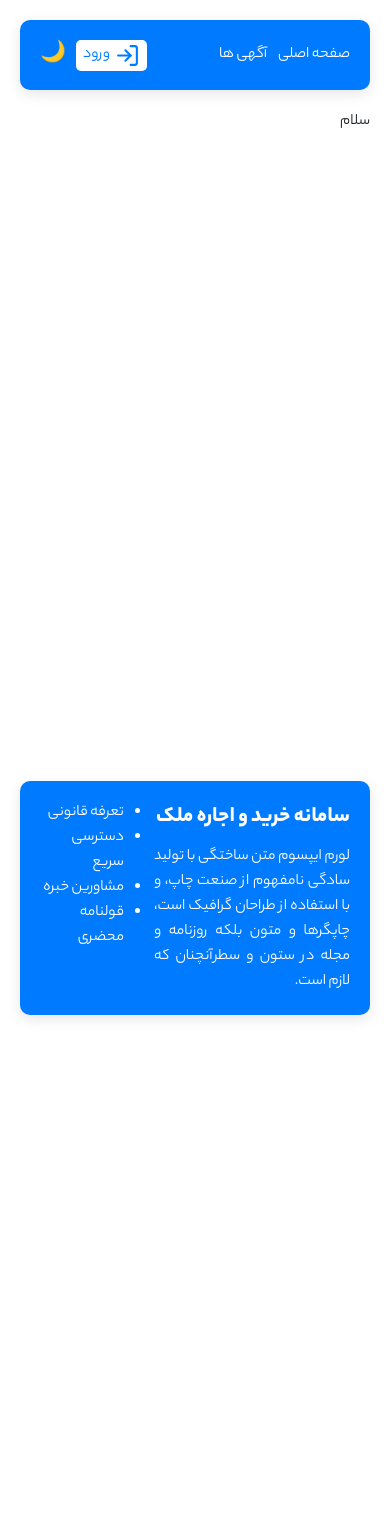
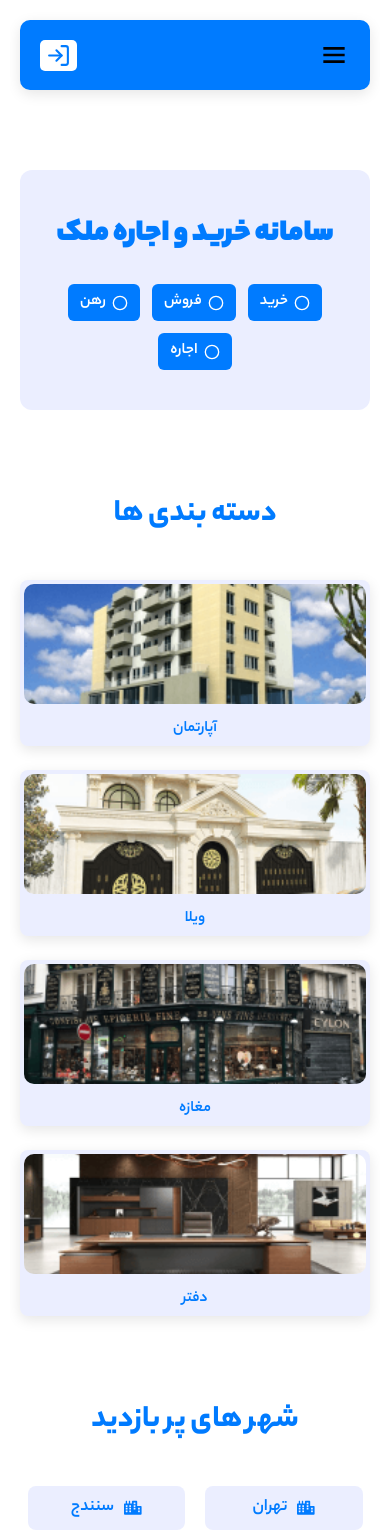
Before and after one commit to YasinDevCo/YasRealState, a Next.js app: page / in a window 390 px wide. Shown: the top 1532 px of the page. Before the commit the page ends 1035 px from the top, so only its background shows below. Built offline with nearby package versions, Linux system fonts and the light colour scheme; no server answers.

Commit message:
add home page

```diff
--- a/src/app/globals.css
+++ b/src/app/globals.css
@@ -42,6 +42,8 @@
   margin: 0;
   font-weight: 200;
   transition: background-color 0.3s ease, color 0.3s ease;
+  list-style: none;
+
 }
 
 html,
--- a/src/app/page.js
+++ b/src/app/page.js
@@ -1,6 +1,7 @@
+import HomePage from "@/template/HomePage";
 
 export default function Home() {
   return (
-   <>سلام</>
+   <><HomePage/></>
   )
 }
--- a/src/components/layouts/Header.js
+++ b/src/components/layouts/Header.js
@@ -6,11 +6,16 @@ import { FaUserAlt } from "react-icons/fa";
 import styles from "../layouts/Header.module.css";
 import ThemeToggle from "@/template/ThemeToggle";
 import { useSession } from "next-auth/react";
+import { BiCloset, BiMenu } from "react-icons/bi";
+import { CgClose } from "react-icons/cg";
+import { useEffect, useState } from "react";
 
 function Header() {
   const { data: session, status } = useSession();
+  const [btnToggle, setBtnToggle] = useState(false)
 
   return (
+    <>
       <header className={styles.header}>
         <div>
           <ul>
@@ -22,25 +27,49 @@ function Header() {
             </li>
           </ul>
         </div>
+        <button className={styles.btnMenu} onClick={() => setBtnToggle(true)}><BiMenu size={32} /></button>
+
 
         {status === "authenticated" ? (
           <div className={styles.login}>
             <Link href="/dashboard">
               <FaUserAlt />
-            <span>{session.user.name}</span>
             </Link>
+            <span className={styles.btnClose}>
               <ThemeToggle />
+            </span>
           </div>
         ) : (
           <div className={styles.login}>
             <Link href="/signin">
               <FiLogIn />
-            <span>ورود</span>
+              {/* <span>ورود</span> */}
             </Link>
+            <span className={styles.btnClose}>
               <ThemeToggle />
+            </span>
           </div>
         )}
       </header>
+      {btnToggle && <div className={styles.hideMenu}>
+        <ul>
+          <li onClick={() => setBtnToggle(false)}>
+            <CgClose size={30} />
+          </li>
+          <li>
+            <Link href="/">صفحه اصلی</Link>
+          </li>
+          <li>
+            <Link href="/buy-residential">آگهی ها</Link>
+          </li>
+          <li>
+            تغییر تم :<ThemeToggle />
+          </li>
+        </ul>
+
+      </div>}
+
+    </>
   );
 }
 
--- a/src/components/layouts/Header.module.css
+++ b/src/components/layouts/Header.module.css
@@ -19,7 +19,7 @@
 .header ul li {
   margin-left: 30px;
 }
-.login{
+.login {
   display: flex;
   align-items: center;
   gap: 10px;
@@ -29,7 +29,7 @@
   align-items: center;
   background-color: var(--color-white);
   color: var(--color-primary);
-  padding: 3px 7px;
+  padding: 3px 6px;
   border-radius: 5px;
   transition: all ease-in 0.1s;
 }
@@ -46,9 +46,43 @@
 .login span {
   margin-right: 5px;
 }
-
+.btnMenu {
+  display: none;
+  background: transparent;
+  border: none;
+  outline: none;
+  cursor: pointer;
+}
+.hideMenu {
+  display: none;
+  flex-direction: column;
+  position: fixed;
+  top: 0;
+  right: 0;
+  width: 65%;
+  background-color: var(--color-primary);
+  height: 100%;
+  padding:40px 40px;
+  opacity: 0.95;
+}
+.hideMenu ul li {
+  margin-bottom: 20px;
+  cursor: pointer;
+}
 @media (max-width: 600px) {
+  .btnClose{
+    display: none;
+  }
   .header ul li {
     margin-left: 10px;
   }
+  .header div:first-child {
+    display: none;
+  }
+  .btnMenu {
+    display: flex;
+  }
+  .hideMenu {
+    display: flex;
+  }
 }
--- /dev/null
+++ b/src/components/modules/CategoryCard.js
@@ -0,0 +1,22 @@
+import Link from "next/link";
+import Image from "next/image";
+import styles from "./CategoryCard.module.css";
+
+function CategoryCard({ name, title }) {
+  return (
+    <div className={styles.card}>
+      <Link href={`/`}>
+        <Image
+          src={`/images/${name}.png`}
+          alt={title}
+          width={240}
+          height={144}
+          priority={true}
+        />
+        <p>{title}</p>
+      </Link>
+    </div>
+  );
+}
+
+export default CategoryCard;
--- /dev/null
+++ b/src/components/modules/CategoryCard.module.css
@@ -0,0 +1,47 @@
+.card {
+  background-color: #304ffe18;
+  border-radius: 16px;
+  padding: 14px;
+  box-shadow: var(--shadow-base);
+  transition: transform 0.2s ease, box-shadow 0.2s ease;
+  overflow: hidden;
+  /* margin: px; */
+  text-align: center;
+  cursor: pointer;
+}
+
+.card:hover {
+  transform: scale(1.02);
+  box-shadow: 0 10px 20px rgba(48, 79, 254, 0.2);
+}
+
+.card img {
+  width: 100%;
+  height: 90px;
+  border-radius: 8px;
+  object-fit: cover;
+}
+
+.card p {
+  margin-top: 2px;
+  font-size: 1.1rem;
+  font-weight: 500;
+  color: var(--color-primary);
+}
+@media (max-width: 430px) {
+  .card {
+    width: 100%;
+    padding: 4px;
+    margin: 0;
+    border-radius: 8px;
+  }
+
+  .card img {
+  height: 120px;
+    border-radius: 10px;
+  }
+
+  .card p {
+    font-size: 1rem;
+  }
+}
--- /dev/null
+++ b/src/components/template/HomePage.js
@@ -0,0 +1,46 @@
+import { FiCircle } from "react-icons/fi";
+import { FaCity } from "react-icons/fa";
+import styles from "./HomePage.module.css";
+import CategoryCard from "../modules/CategoryCard";
+import { categories, cities, services } from "@/constants/strings";
+
+function HomePage() {
+  return (
+    <div>
+      <div className={styles.banner}>
+        <div className={styles.desc}>
+          <h1>سامانه خرید و اجاره ملک</h1>
+          <ul>
+            {services.map((i) => (
+              <li key={i}>
+                <FiCircle />
+                <span>{i}</span>
+              </li>
+            ))}
+          </ul>
+        </div>
+      </div>
+     <div className={styles.categor}>
+     <h3>دسته بندی ها</h3>
+      <div className={styles.categories}>
+        {Object.keys(categories).map((i) => (
+          <CategoryCard key={i} title={categories[i]} name={i} />
+        ))}
+      </div>
+     </div>
+      <div className={styles.city}>
+        <h3>شهر های پر بازدید</h3>
+        <ul>
+          {cities.map((i) => (
+            <li key={i}>
+              <FaCity />
+              <span>{i}</span>
+            </li>
+          ))}
+        </ul>
+      </div>
+    </div>
+  );
+}
+
+export default HomePage;
--- /dev/null
+++ b/src/components/template/HomePage.module.css
@@ -0,0 +1,133 @@
+.banner {
+  display: flex;
+  justify-content: center;
+  align-items: center;
+  padding: 40px 20px;
+  margin: 80px 0;
+  border-radius: 12px;
+  background-color: #304ffe18;
+}
+
+.desc {
+  width: 100%;
+  max-width: 900px;
+  text-align: center;
+  color: var(--color-primary);
+}
+
+.desc h1 {
+  font-weight: 700;
+  font-size: 2.8rem;
+  margin-bottom: 24px;
+}
+
+.desc ul {
+  list-style: none;
+  display: flex;
+  justify-content: center;
+  flex-wrap: wrap;
+  gap: 12px;
+  padding: 0;
+  margin: 0;
+}
+
+.desc li {
+  display: flex;
+  align-items: center;
+  background-color: var(--color-primary);
+  padding: 6px 12px;
+  border-radius: 6px;
+  font-size: 1rem;
+  color: var(--text-light);
+}
+
+.desc span {
+  font-weight: 400;
+  margin-right: 6px;
+}
+
+/* بخش دسته‌بندی‌ها */
+.categor {
+  margin: 80px 0;
+  width: 100%;
+}
+.categories {
+  width: 100%;
+  display: flex;
+  justify-content: center;
+  flex-wrap: wrap;
+  gap: 24px;
+}
+
+/* بخش شهرها */
+.city {
+  margin: 80px 0;
+  width: 100%;
+}
+
+.city h3,
+.categor h3 {
+  font-weight: 600;
+  font-size: 2rem;
+  text-align: center;
+  color: var(--color-primary);
+  margin-bottom: 40px;
+}
+
+.city ul {
+  display: flex;
+  justify-content: center;
+  flex-wrap: wrap;
+  list-style: none;
+  padding: 0;
+  gap: 20px;
+}
+
+.city li {
+  display: flex;
+  align-items: center;
+  justify-content: center;
+  background-color: #304ffe18;
+  color: var(--color-primary);
+  font-size: 1.1rem;
+  padding: 10px 16px;
+  border-radius: 8px;
+  width: 220px;
+}
+
+.city span {
+  margin-right: 10px;
+  font-weight: 400;
+}
+
+/* ریسپانسیو */
+@media (max-width: 1000px) {
+  .banner {
+    flex-direction: column-reverse;
+  }
+}
+
+@media (max-width: 600px) {
+  .desc h1 {
+    font-size: 2rem;
+  }
+
+  .categories {
+    justify-content: flex-start;
+  }
+  .city {
+    width: 100%;
+  }
+
+  .city li {
+    padding: 8px 13px;
+    justify-content: center;
+
+    width: 45%;
+  }
+}
+@media (max-width: 380px) {
+  .city ul {
+    justify-content: space-between;
+  }
+}
--- /dev/null
+++ b/src/constants/strings.js
@@ -0,0 +1,19 @@
+const services = ["خرید", "فروش", "رهن", "اجاره"];
+const cities = [
+  "تهران",
+  "سنندج",
+  "کرمانشاه",
+  "اهواز",
+  "مشهد",
+  "اصفهان",
+  "شیراز",
+  "خرم آباد",
+];
+const categories = {
+  apartment: "آپارتمان",
+  villa: "ویلا",
+  store: "مغازه",
+  office: "دفتر",
+};
+
+export { services, cities, categories };
```
Lines whose indentation alone changed are shown as unchanged.
